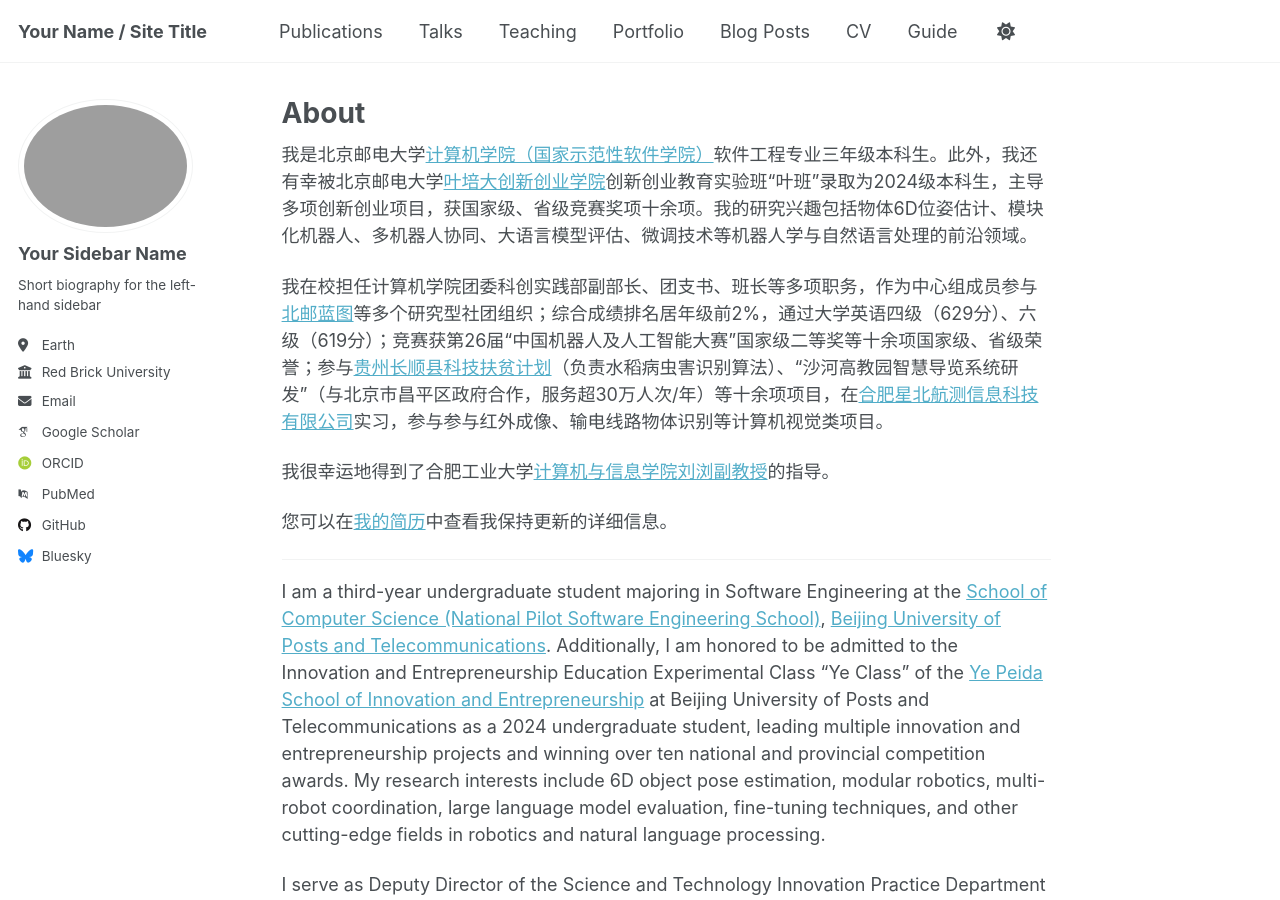
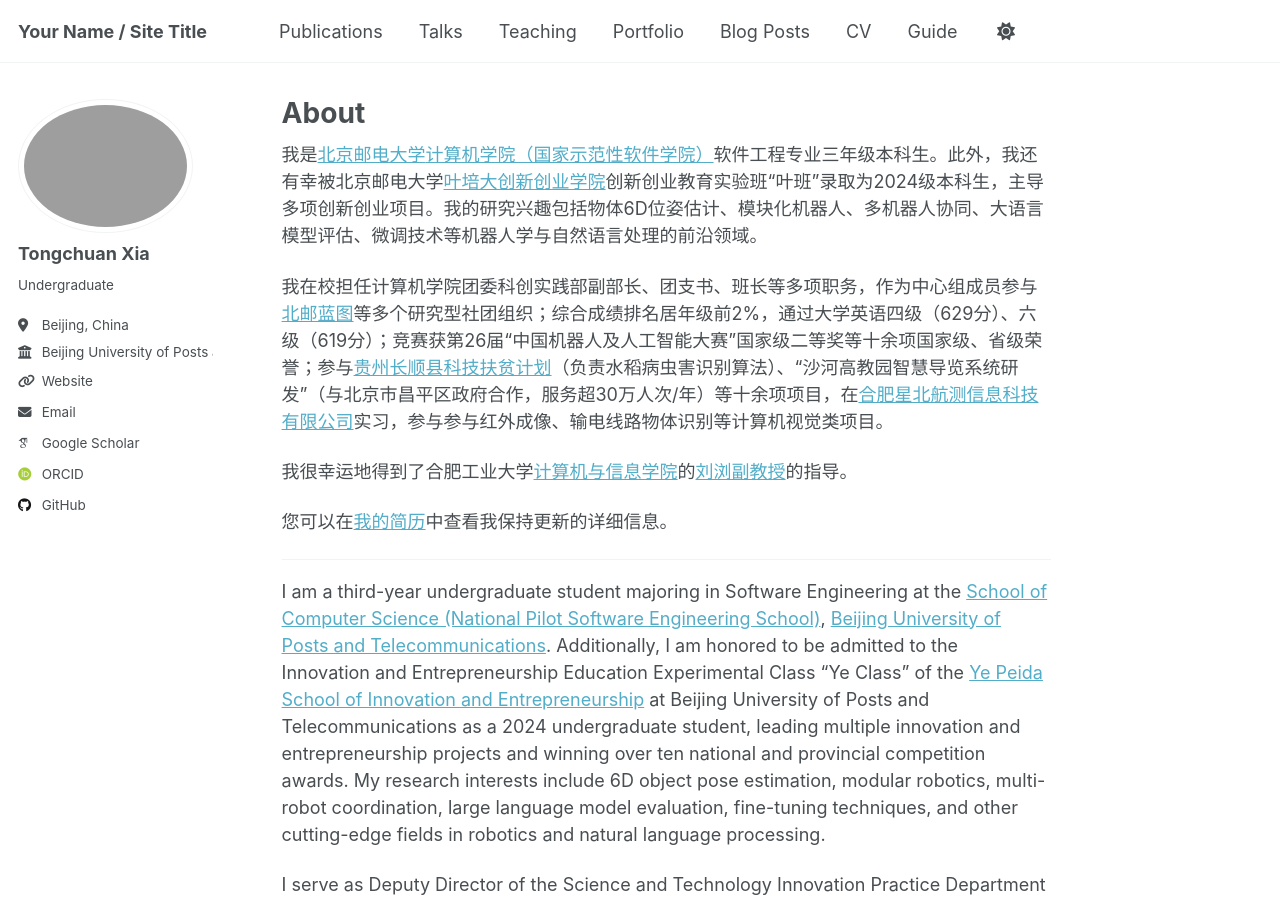
Before and after one commit to Heartune/Heartune.github.io, a Jekyll site: the page built from _pages/about.md, in a window 1280 px wide and 900 px high. Built offline with Jekyll 4.4.1, drawn with Linux system fonts in a browser that asks for light colours; some web fonts are replaced; a script that is not in the unit is left out.

Commit message:
Update configuration and profile image

```diff
--- a/_config.yml
+++ b/_config.yml
@@ -23,24 +23,24 @@ repository               : "academicpages/academicpages.github.io"
 #               Additional customization can be done by editing /_includes/author-profile.html
 author:
   # Biographic information
-  avatar           : "profile.png"
-  name             : "Your Sidebar Name"
+  avatar           : "profile.JPG"
+  name             : "Tongchuan Xia"
   pronouns         : # example: "she/her"
-  bio              : "Short biography for the left-hand sidebar"
-  location         : "Earth"
-  employer         : "Red Brick University"
-  uri              : # URL
-  email            : "none@example.org"
+  bio              : "Undergraduate"
+  location         : "Beijing, China"
+  employer         : "Beijing University of Posts and Telecommunications"
+  uri              : "https://github.com/Heartune"
+  email            : "xtc_heartune@bupt.edu.cn"
 
   # Academic websites
-  academia         : # URL
-  arxiv            : # URL - Update with the correct link to your profile
+  academia         :
+  arxiv            :
   googlescholar    : "https://scholar.google.com/citations?user=PS_CX0AAAAAJ"
   inspire-hep      : # URL
   impactstory      : # URL
-  orcid            : "http://orcid.org/yourorcidurl"
+  orcid            : "https://orcid.org/0009-0001-8480-107X"
   semantic         : # URL
-  pubmed           : "https://www.ncbi.nlm.nih.gov/pubmed/?term=john+snow"
+  pubmed           :
   researchgate     : # URL
   scopus           : # URL
 
@@ -48,13 +48,13 @@ author:
   bitbucket        : # Username - Update with your username on the site
   codepen          : # Username
   dribbble         : # Username
-  github           : "academicpages"
+  github           : "Heartune"
   kaggle           : # Username
   stackoverflow    : # User number or user number and name (i.e., use "1" or "1/jeff-atwood")
 
   # Social media
   artstation       : # Username
-  bluesky          : "bsky.app" # Replace this with you Bluesky username
+  bluesky          :
   facebook         : # Username
   flickr           : # Username
   foursquare       : # Username
--- a/_pages/about.md
+++ b/_pages/about.md
@@ -7,11 +7,11 @@ redirect_from:
   - /about.html
 ---
 
-我是北京邮电大学[计算机学院（国家示范性软件学院）](https://scs.bupt.edu.cn/index.htm)软件工程专业三年级本科生。此外，我还有幸被北京邮电大学[叶培大创新创业学院](https://yepeida.bupt.edu.cn/)创新创业教育实验班“叶班”录取为2024级本科生，主导多项创新创业项目，获国家级、省级竞赛奖项十余项。我的研究兴趣包括物体6D位姿估计、模块化机器人、多机器人协同、大语言模型评估、微调技术等机器人学与自然语言处理的前沿领域。
+我是[北京邮电大学](https://www.bupt.edu.cn/)[计算机学院（国家示范性软件学院）](https://scs.bupt.edu.cn/index.htm)软件工程专业三年级本科生。此外，我还有幸被北京邮电大学[叶培大创新创业学院](https://yepeida.bupt.edu.cn/)创新创业教育实验班“叶班”录取为2024级本科生，主导多项创新创业项目。我的研究兴趣包括物体6D位姿估计、模块化机器人、多机器人协同、大语言模型评估、微调技术等机器人学与自然语言处理的前沿领域。
 
 我在校担任计算机学院团委科创实践部副部长、团支书、班长等多项职务，作为中心组成员参与[北邮蓝图](https://peking.bjd.com.cn/content/s6109f126e4b0f21db068a1c7.html)等多个研究型社团组织；综合成绩排名居年级前2%，通过大学英语四级（629分）、六级（619分）；竞赛获第26届“中国机器人及人工智能大赛”国家级二等奖等十余项国家级、省级荣誉；参与[贵州长顺县科技扶贫计划](https://mp.weixin.qq.com/s/6OjkT8vqIqM76sAiqX3pJg)（负责水稻病虫害识别算法）、“沙河高教园智慧导览系统研发”（与北京市昌平区政府合作，服务超30万人次/年）等十余项项目，在[合肥星北航测信息科技有限公司](http://www.navmonitor.com/)实习，参与参与红外成像、输电线路物体识别等计算机视觉类项目。
 
-我很幸运地得到了合肥工业大学[计算机与信息学院](https://ci.hfut.edu.cn/)[刘浏副教授](https://hfut-liuliu.com/)的指导。
+我很幸运地得到了合肥工业大学[计算机与信息学院](https://ci.hfut.edu.cn/)的[刘浏副教授](https://hfut-liuliu.com/)的指导。
 
 您可以在[我的简历](../assets/简历29.png)中查看我保持更新的详细信息。
 
```
Also changed, not shown: 1 other file.
